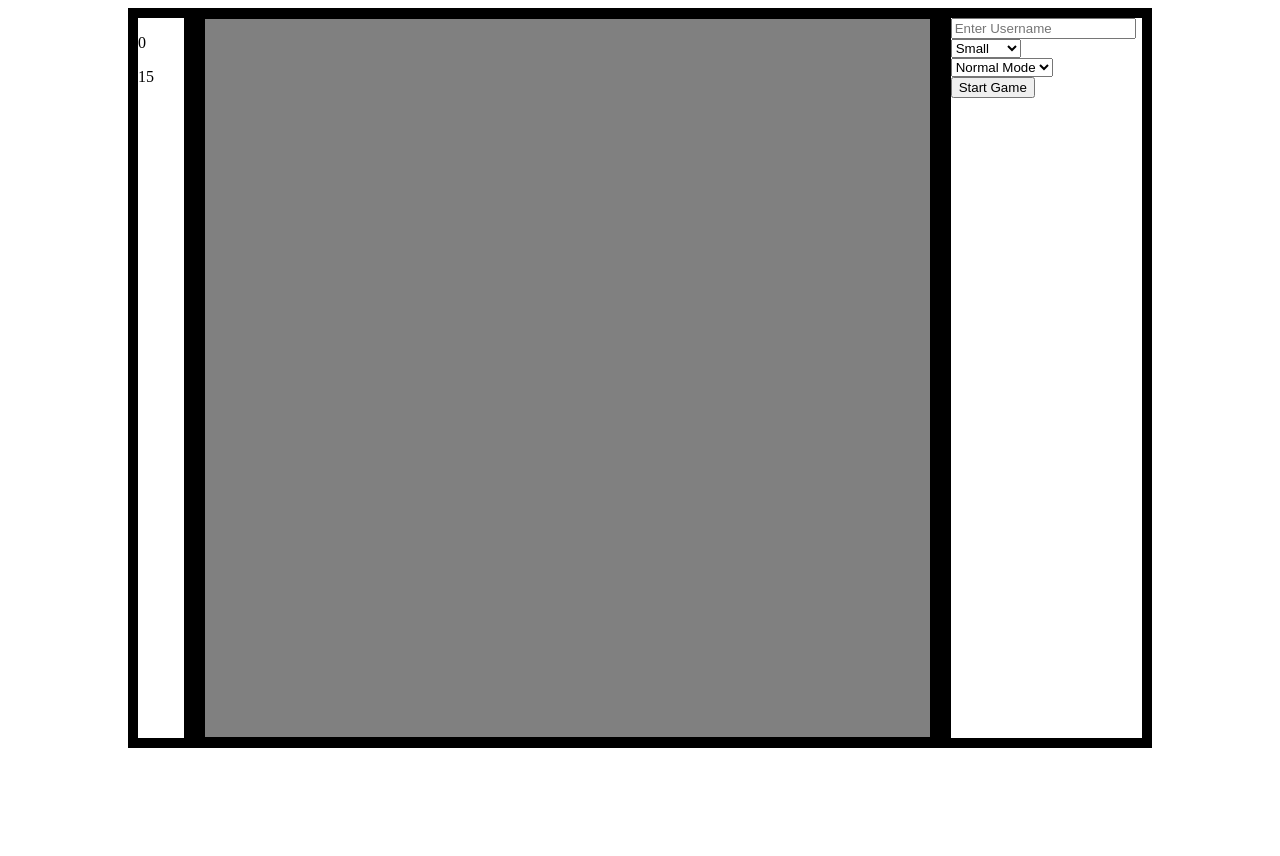
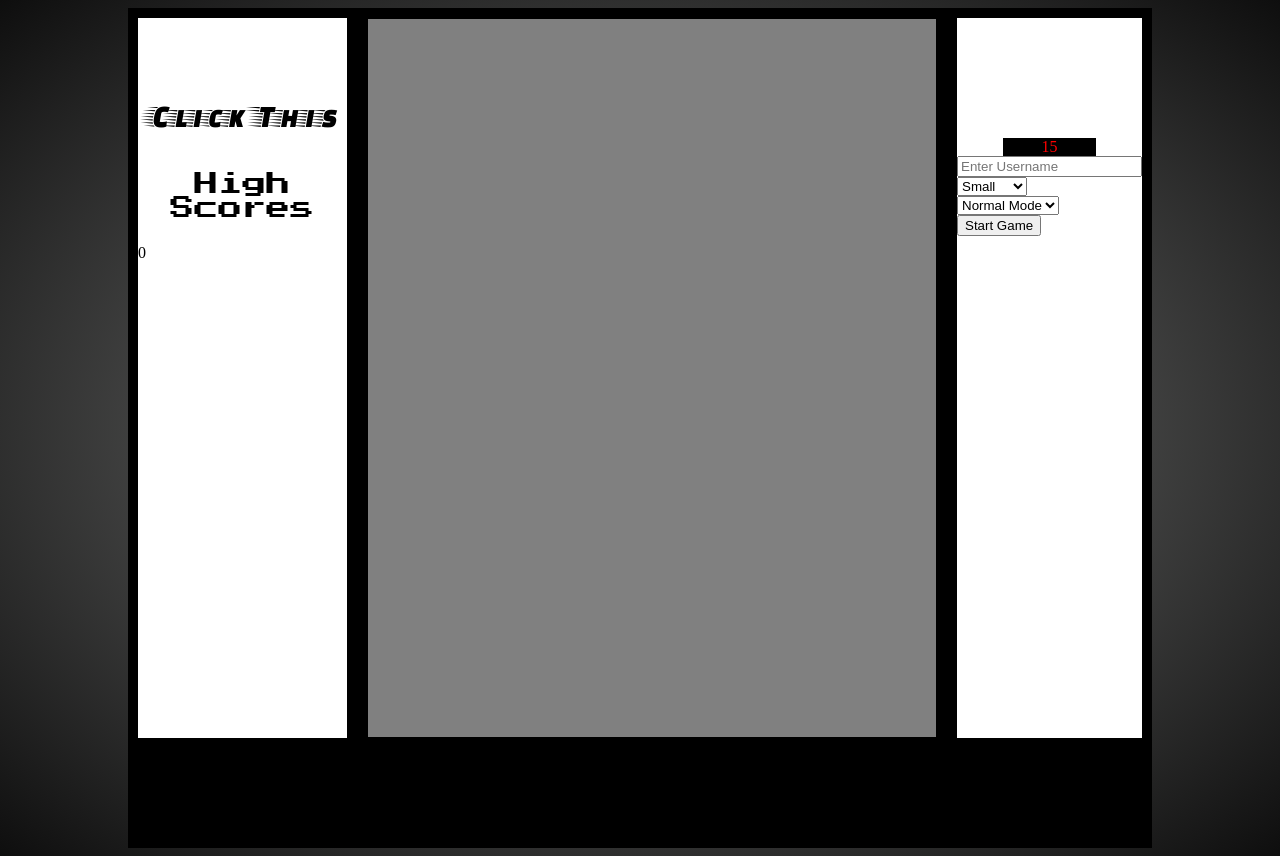
Before and after one commit to LoadAlready/click-this-frontend, a plain HTML site: page index.html in a window 1280 px wide. Before the commit the page ends 800 px from the top, so only its background shows below. Drawn offline with Linux system fonts and the light colour scheme; no server answers.

Commit message:
after lunch

```diff
--- a/index.html
+++ b/index.html
@@ -6,13 +6,15 @@
   <body>
     <div id= "main" class= "main">
       <div id= "grid-container" class= "grid-container-div">
-        <div id= "game-stats" class="column">
+        <div id= "game-stats" class="column vertical-align">
+          <p class="title">Click This</p>
+          <p class="scores-title">High Scores</p>
           <ol id= "scoreboard-list"></ol>
           <p id= "current-score">0</p>
-          <p id= "ingame-timer">15</p>
         </div>
         <table id="gameGrid" class="grid column"></table>
-        <div id= "game-options" class="column">
+        <div id= "game-options" class="column vertical-align">
+          <p id= "ingame-timer" class="timer">15</p>
           <input type="text" id="username-field" placeholder="Enter Username"><br>
           <select id="grid-size-selection">
             <option value="10">Small</option>
@@ -28,6 +30,7 @@
       </div>
 
     </div>
+    <div id="sound-div"></div>
   </body>
   <link href="stylesheets/stylesheet.css" rel="stylesheet" type="text/css">
   <script src="src/helpers.js"></script>
@@ -36,5 +39,10 @@
   <script src="src/grid.js"></script>
   <script src="src/timeTrial.js"></script>
   <script src="src/index.js"></script>
+  <script src="src/cell.js"></script>
+  <link href="https://fonts.googleapis.com/css?family=Press+Start+2P" rel="stylesheet">
+  <link href="https://fonts.googleapis.com/css?family=Faster+One" rel="stylesheet">
+
+
 
 </html>
--- a/src/cell.js
+++ b/src/cell.js
@@ -0,0 +1,5 @@
+// let mySound = new Audio("./sounds/correctClickSound.wav")
+// let testDiv = document.getElementById("test");
+// mySound.id = "correctClick"
+//
+// testDiv.append(mySound);
--- a/src/helpers.js
+++ b/src/helpers.js
@@ -1,3 +1,5 @@
+let soundDiv = document.getElementById("sound-div");
+
 function generateRandomNumberBetweenOneAndCellCount() {
   return Math.floor(Math.random() * (20 - 1 + 1)) + 1;
 }
@@ -23,3 +25,15 @@ function createAndAppendLivesHTML() {
   gameStatsDiv.append(livesHTML);
   livesHTML.innerText = createLives();
 }
+
+function setUpSound() {
+  let mySound = new Audio("./sounds/correctClickSound.wav")
+  mySound.id = "correctClick"
+  soundDiv.append(mySound)
+}
+
+function playCorrectClickSound() {
+  const mySound = document.getElementById("correctClick");
+  mySound.play();
+
+}
--- a/src/index.js
+++ b/src/index.js
@@ -11,6 +11,8 @@ initialTopTenFetch();
     let startButton = document.getElementById("start-button");
     startButton.addEventListener("click", startGame)
     startButton.addEventListener("click", startInGameTimer)
+    setUpSound()
+    grid.addEventListener("click", playCorrectClickSound);
   })()
 
   function startGame() {
--- a/src/scoreboard.js
+++ b/src/scoreboard.js
@@ -22,8 +22,9 @@ function sendScoreToDb() {
   const currentScore = document.getElementById("current-score");
   const postScoreUrl = 'http://localhost:3000/api/v1/scores/'
   const payload = {
-    username: usernameField.value,
-    point_value: currentScore.innerText
+    username: "asdkajsdsdkakjadsjadkjakdjadakjadj",
+    // username: usernameField.value,
+    point_value: "9999999999999999"
   }
   const configObj = {
     headers: {
--- a/stylesheets/stylesheet.css
+++ b/stylesheets/stylesheet.css
@@ -3,8 +3,8 @@
   max-width: 80vw;
   margin: 0 auto;
   display: flex;
+  padding-bottom: 100px;
 }
-
 .grid {
   margin: auto;
   width: 90vh;
@@ -46,10 +46,38 @@
   background-color: white;
 }
 
+.vertical-align {
+  padding-top: 15vh;
+  vertical-align: center;
+}
+
+.title {
+  font-family: 'Faster One', cursive;
+  text-align: center;
+  font-size: 2em;
+  margin-top: -5vh;
+  margin-bottom: 5vh;
+}
+
+.timer {
+  text-align: center;
+  color: red;
+  background-color: black;
+  width: 50%;
+  margin: 0 auto;
+}
+
+.scores-title {
+  font-family: 'Press Start 2P', cursive;
+  text-align: center;
+  font-size: x-large;
+}
+
 .column {
   margin: 10px;
   flex-grow: 1;
   flex-shrink: 1;
+  vertical-align: center;
 }
 
 .redpulse {
@@ -57,8 +85,8 @@
 }
 
 
-.main {
-  /* background: radial-gradient(ellipse at center, #7d7e7d 0%,#0e0e0e 100%); */
+body {
+  background: radial-gradient(ellipse at center, #7d7e7d 0%,#0e0e0e 100%);
 }
 
 .testpulse {
```
Also changed, not shown: package.json (deleted, +0 -29 lines), test/test.js (deleted, +0 -15 lines), 1 other file.
